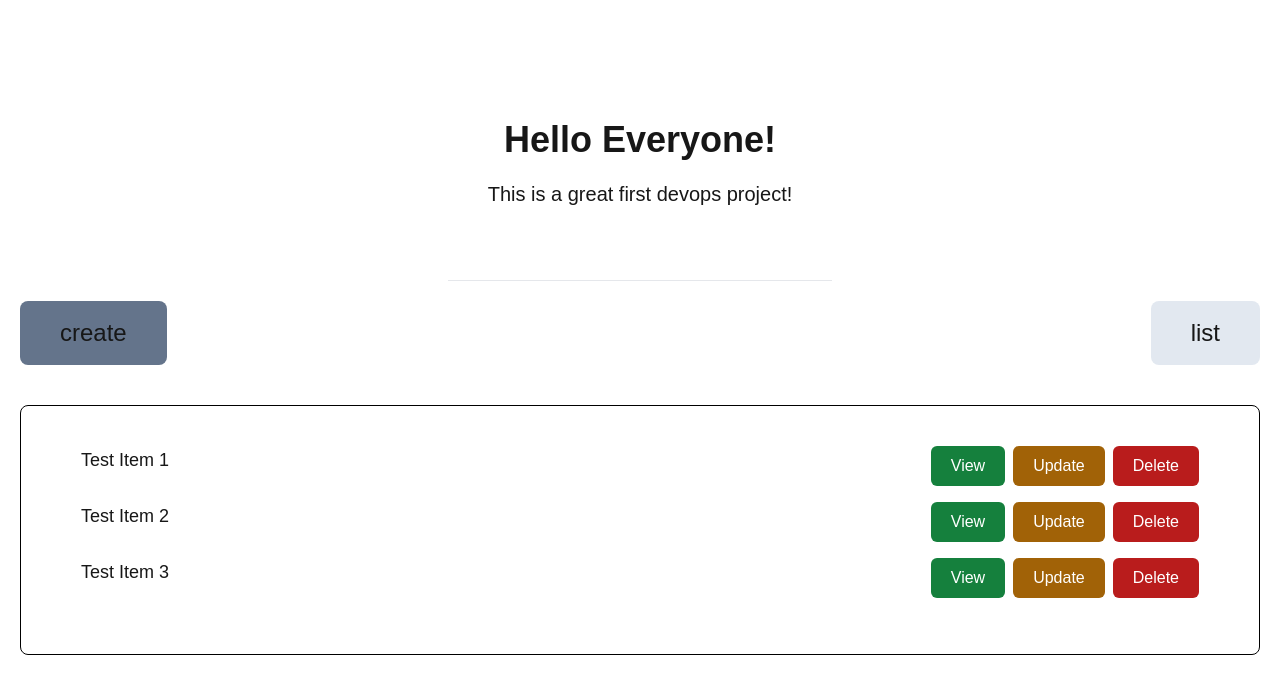
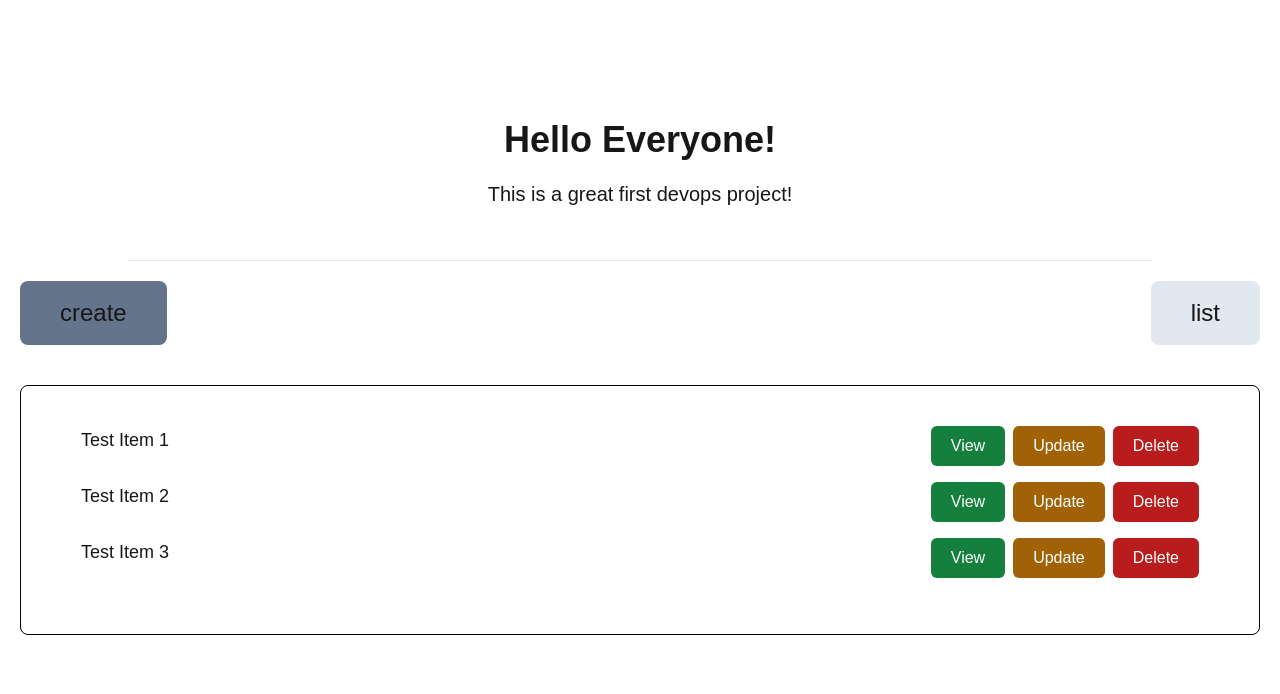
Before and after one commit to hristohristovdevcareer/multi-tier-web-app-terraform-aws, a Next.js app in the folder client/: page / in a window 1280 px wide. Shown: the top 694 px of the page. Built offline with nearby package versions, Linux system fonts and the light colour scheme.

Commit message:
testing pipeline

```diff
--- a/client/src/app/page.js
+++ b/client/src/app/page.js
@@ -6,7 +6,7 @@ export default function Home() {
   return (
     <section className="flex flex-col py-20">
       <Header title="Hello Everyone!" description="This is a great first devops project!" />
-      <div className="w-full max-w-96 mx-auto my-5">
+      <div className="w-full max-w-[1024px] mx-auto mb-5">
         <hr></hr>
       </div>
       <Content />
```
